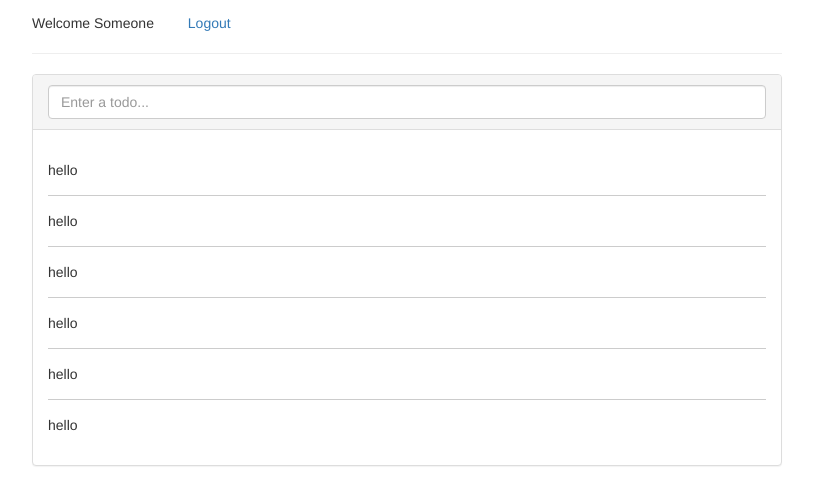
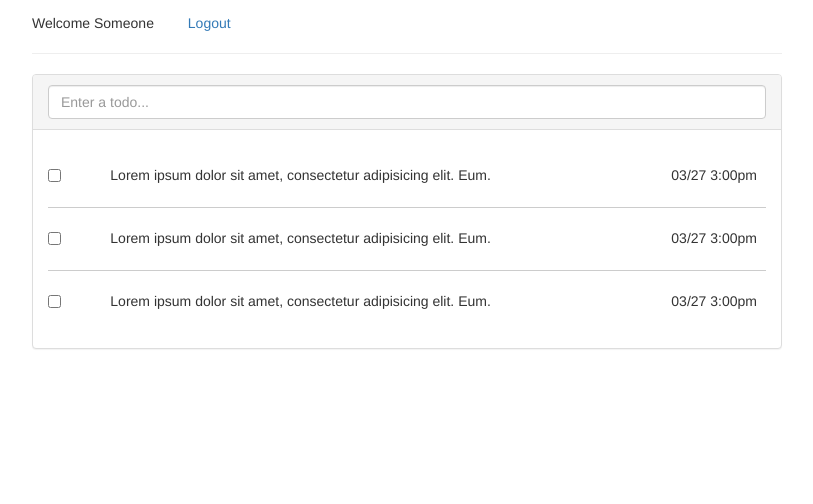
Before and after one commit to mpedersen2054/todo_hackerthon, a website: page client/index.html at #!/dashboard in a window 1280 px wide. Shown: the part 102-606 px from the top of the page, without its empty margins (233-1046 px from the left). Drawn offline with nearby package versions, Linux system fonts and the light colour scheme; some packages are replaced by stand-ins of ours.

Commit message:
UI lookin real HAWT

```diff
--- a/client/assets/css/style.css
+++ b/client/assets/css/style.css
@@ -20,9 +20,21 @@
 
 .todos .todo {
   border-bottom: 1px solid #ccc;
-  padding: 15px 0;
+  padding: 20px 0;
 }
 
 .todos .todo:last-child {
   border-bottom: none;
 }
+
+input[type=checkbox], input[type=radio] {
+  /*padding: 10px;
+  border: 1px solid #ccc;*/
+}
+
+.todo input,
+.todo .todo-text-container {
+  /*display inline-block;
+  float: left;*/
+  /*margin: 0 10px;*/
+}
--- a/client/partials/dashboard.html
+++ b/client/partials/dashboard.html
@@ -28,12 +28,53 @@
           <div class="panel-body">
 
             <div class="todos">
-              <div class="todo">hello</div>
-              <div class="todo">hello</div>
-              <div class="todo">hello</div>
-              <div class="todo">hello</div>
-              <div class="todo">hello</div>
-              <div class="todo">hello</div>
+              <div class="todo">
+                <div class="row">
+                  <div class="col-md-1">
+                    <input type="checkbox">
+                  </div>
+                  <div class="col-md-9">
+                    Lorem ipsum dolor sit amet, consectetur adipisicing elit. Eum.
+                  </div>
+                  <div class="col-md-2">
+                    03/27 3:00pm
+                  </div>
+                </div>
+              </div>
+
+              <div class="todo">
+                <div class="row">
+                  <div class="col-md-1">
+                    <input type="checkbox">
+                  </div>
+                  <div class="col-md-9">
+                    Lorem ipsum dolor sit amet, consectetur adipisicing elit. Eum.
+                  </div>
+                  <div class="col-md-2">
+                    03/27 3:00pm
+                  </div>
+                </div>
+              </div>
+
+              <div class="todo">
+                <div class="row">
+                  <div class="col-md-1">
+                    <input type="checkbox">
+                  </div>
+                  <div class="col-md-9">
+                    Lorem ipsum dolor sit amet, consectetur adipisicing elit. Eum.
+                  </div>
+                  <div class="col-md-2">
+                    03/27 3:00pm
+                  </div>
+                </div>
+              </div>
+
+              <!-- <div class="todo">
+                <input type="checkbox">
+                <div class="vert-divider"></div>
+              </div> -->
+
             </div>
 
           </div>
```
